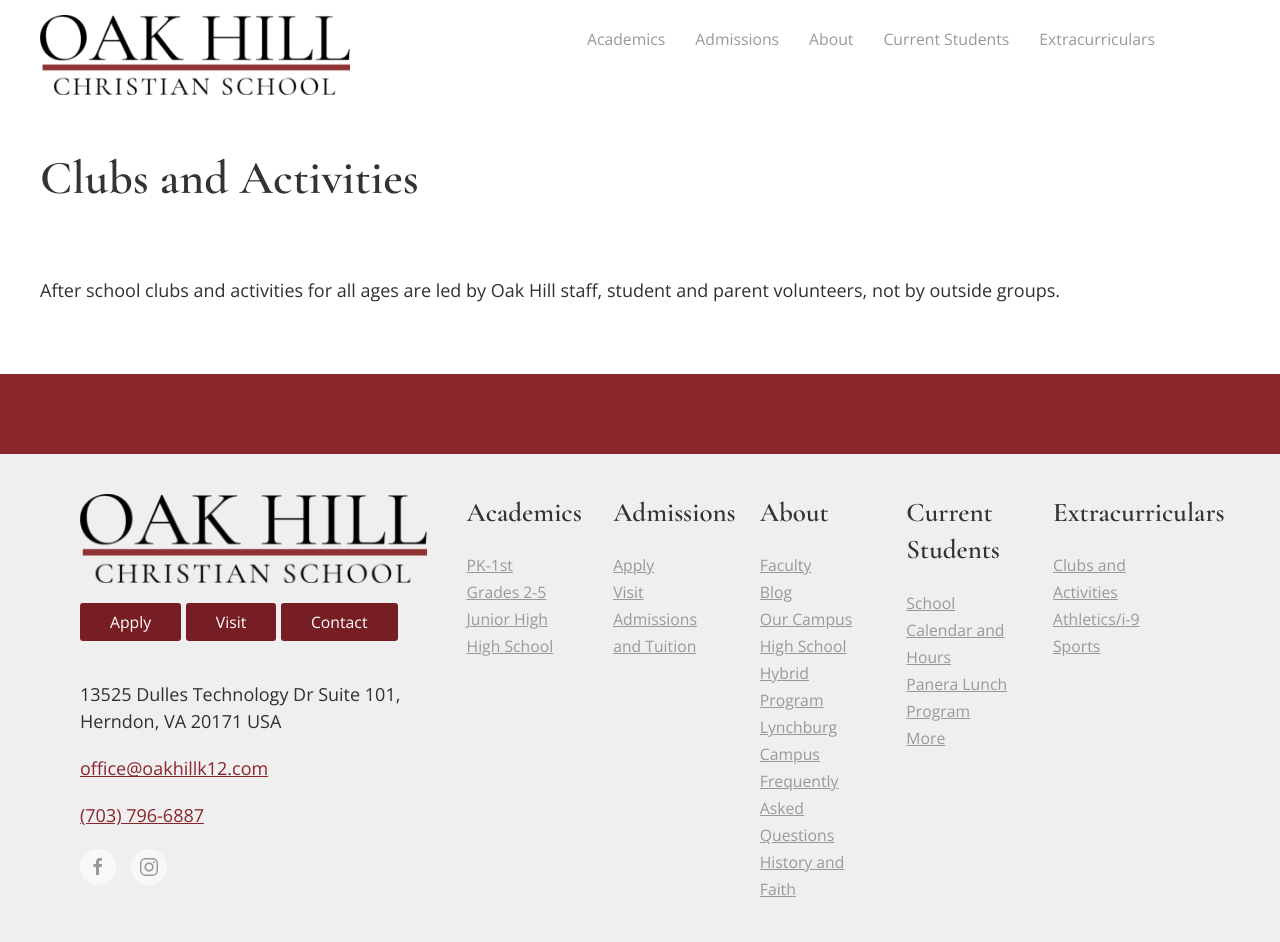
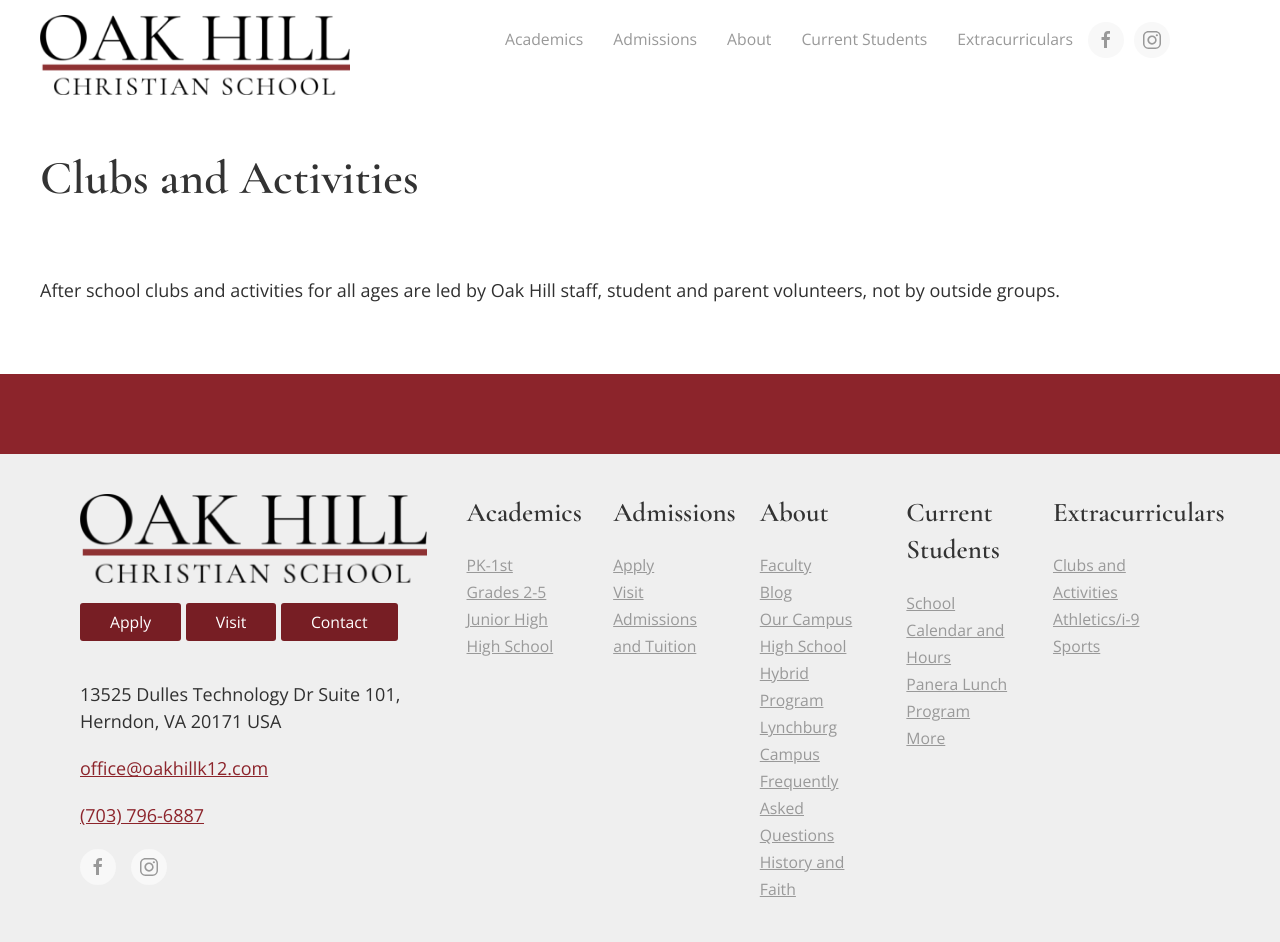
Before and after one commit to OakHillChristianSchool/oak-hill-website, a Jekyll site: the page built from clubs-activities.html, in a window 1280 px wide. Built offline with Jekyll 4.4.1, drawn with Linux system fonts in a browser that asks for light colours.

Commit message:
Add social icons to navbar

```diff
--- a/_includes/navbar.html
+++ b/_includes/navbar.html
@@ -1,41 +1,105 @@
-<div style="background-color:rgba(255,255,255,.5)">
-<nav class="uk-container uk-dark uk-position-z-index uk-navbar-container {% if include.transparent %}uk-navbar-transparent uk-light {% endif %}uk-visible@m" {% if include.transparent %}style="margin-bottom:-80px" {% endif %}uk-navbar>
+<div style="background-color: rgba(255, 255, 255, 0.5)">
+  <nav
+    class="uk-container uk-dark uk-position-z-index uk-navbar-container {% if include.transparent %}uk-navbar-transparent uk-light {% endif %}uk-visible@m"
+    {%
+    if
+    include.transparent
+    %}style="margin-bottom:-80px"
+    {%
+    endif
+    %}uk-navbar
+  >
     <div class="uk-position-absolute">
-        <a href="{{ '/' | relative_url }}" class="uk-navbar-item uk-logo uk-padding-small uk-padding-remove-left">
-            <img style="height:80px" alt="Oak Hill Christian School"
-                src="{% if include.transparent %}{{ 'assets/images/logo/logo-white.png' | relative_url }}{% else %}{{ 'assets/images/logo/logo-web.png' | relative_url }}{% endif %}"></a>
+      <a
+        href="{{ '/' | relative_url }}"
+        class="uk-navbar-item uk-logo uk-padding-small uk-padding-remove-left"
+      >
+        <img
+          style="height: 80px"
+          alt="Oak Hill Christian School"
+          src="{% if include.transparent %}{{ 'assets/images/logo/logo-white.png' | relative_url }}{% else %}{{ 'assets/images/logo/logo-web.png' | relative_url }}{% endif %}"
+      /></a>
     </div>
     <div class="uk-navbar-right uk-margin-large-right">
       <ul class="uk-navbar-nav">
         {% for item in site.data.navigation %}
         <li>
-                <a style="font-weight: 500;" href="{% if item.url %}{{ item.url | relative_url }}{% else %}#{% endif %}">{{ item.title }}</a>
+          <a
+            style="font-weight: 500"
+            href="{% if item.url %}{{ item.url | relative_url }}{% else %}#{% endif %}"
+            >{{ item.title }}</a
+          >
           {% if item.pages|length > 0 %}
           <div class="uk-navbar-dropdown">
             <ul class="uk-nav uk-navbar-dropdown-nav">
               {% for child in item.pages %}
-                        <li><a href="{{ child.url | relative_url }}">{{ child.title }}</a></li>
+              <li>
+                <a href="{{ child.url | relative_url }}">{{ child.title }}</a>
+              </li>
               {% endfor %}
             </ul>
           </div>
           {% endif %}
         </li>
         {% endfor %}
+        <li>
+          <div class="uk-flex uk-flex-middle uk-height-1-1">
+            <a
+              target="_blank"
+              href="https://www.facebook.com/Oak-Hill-Christian-School-125639267493145/"
+              class="uk-icon-button uk-margin-small-right"
+              uk-icon="facebook"
+            ></a>
+          </div>
+        </li>
+        <li>
+          <div class="uk-flex uk-flex-middle uk-height-1-1">
+            <a
+              target="_blank"
+              href="https://www.instagram.com/oakhillk12/?hl=en"
+              class="uk-icon-button"
+              uk-icon="instagram"
+            ></a>
+          </div>
+        </li>
       </ul>
     </div>
   </nav>
 
-<div style="z-index:2;position:relative" class="uk-background-light uk-hidden@m">
-    <a style="top:18px;left:16px" class="uk-dark uk-position-absolute" uk-icon="icon: menu; ratio: 1.5" uk-toggle="target: #menu-mobile;animation: uk-animation-slide-top"></a>
-    <div class="uk-text-center"><a href="{{ '/' | relative_url }}"><img style="height:60px;padding: 10px 0;" src="{{ 'assets/images/logo/logo-mobile.png' | relative_url }}"></a></div>
-    <div id="menu-mobile" class="uk-container uk-dark uk-position-relative" hidden>
+  <div
+    style="z-index: 2; position: relative"
+    class="uk-background-light uk-hidden@m"
+  >
+    <a
+      style="top: 18px; left: 16px"
+      class="uk-dark uk-position-absolute"
+      uk-icon="icon: menu; ratio: 1.5"
+      uk-toggle="target: #menu-mobile;animation: uk-animation-slide-top"
+    ></a>
+    <div class="uk-text-center">
+      <a href="{{ '/' | relative_url }}"
+        ><img
+          style="height: 60px; padding: 10px 0"
+          src="{{ 'assets/images/logo/logo-mobile.png' | relative_url }}"
+      /></a>
+    </div>
+    <div
+      id="menu-mobile"
+      class="uk-container uk-dark uk-position-relative"
+      hidden
+    >
       <ul class="uk-nav-default uk-nav-parent-icon" uk-nav>
         {% for item in site.data.navigation %}
         <li class="uk-parent">
-                <a href="{% if item.url %}{{ item.url | relative_url }}{% else %}#{% endif %}">{{ item.title }}</a>
+          <a
+            href="{% if item.url %}{{ item.url | relative_url }}{% else %}#{% endif %}"
+            >{{ item.title }}</a
+          >
           <ul class="uk-nav-sub">
             {% for child in item.pages %}
-                    <li><a href="{{ child.url | relative_url }}">{{ child.title }}</a></li>
+            <li>
+              <a href="{{ child.url | relative_url }}">{{ child.title }}</a>
+            </li>
             {% endfor %}
           </ul>
         </li>
@@ -43,3 +107,4 @@
       </ul>
     </div>
   </div>
+</div>
```
Lines whose indentation alone changed are shown as unchanged.
